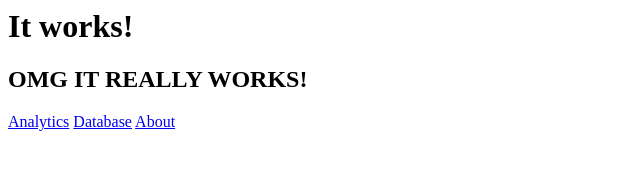
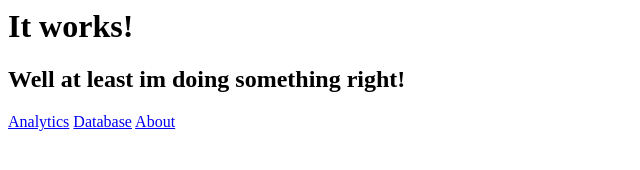
Before and after one commit to Shannongreen01/AFS-205, a plain HTML site: page Week-5/htdocs/index.html in a window 1280 px wide. Shown: the whole page, without its empty margins (0-640 px from the left). Drawn offline with Linux system fonts and the light colour scheme.

Commit message:
Update index.html

```diff
--- a/Week-5/htdocs/index.html
+++ b/Week-5/htdocs/index.html
@@ -2,7 +2,7 @@
 
 <body>
     <h1>It works!</h1>
-    <h2>OMG IT REALLY WORKS!</h2>
+    <h2>Well at least im doing something right!</h2>
     <a href = "http://localhost/analytics/">Analytics</a>
     <a href = "http://localhost/database/">Database</a>
     <a href = "http://localhost/aboutme/">About</a>
```
